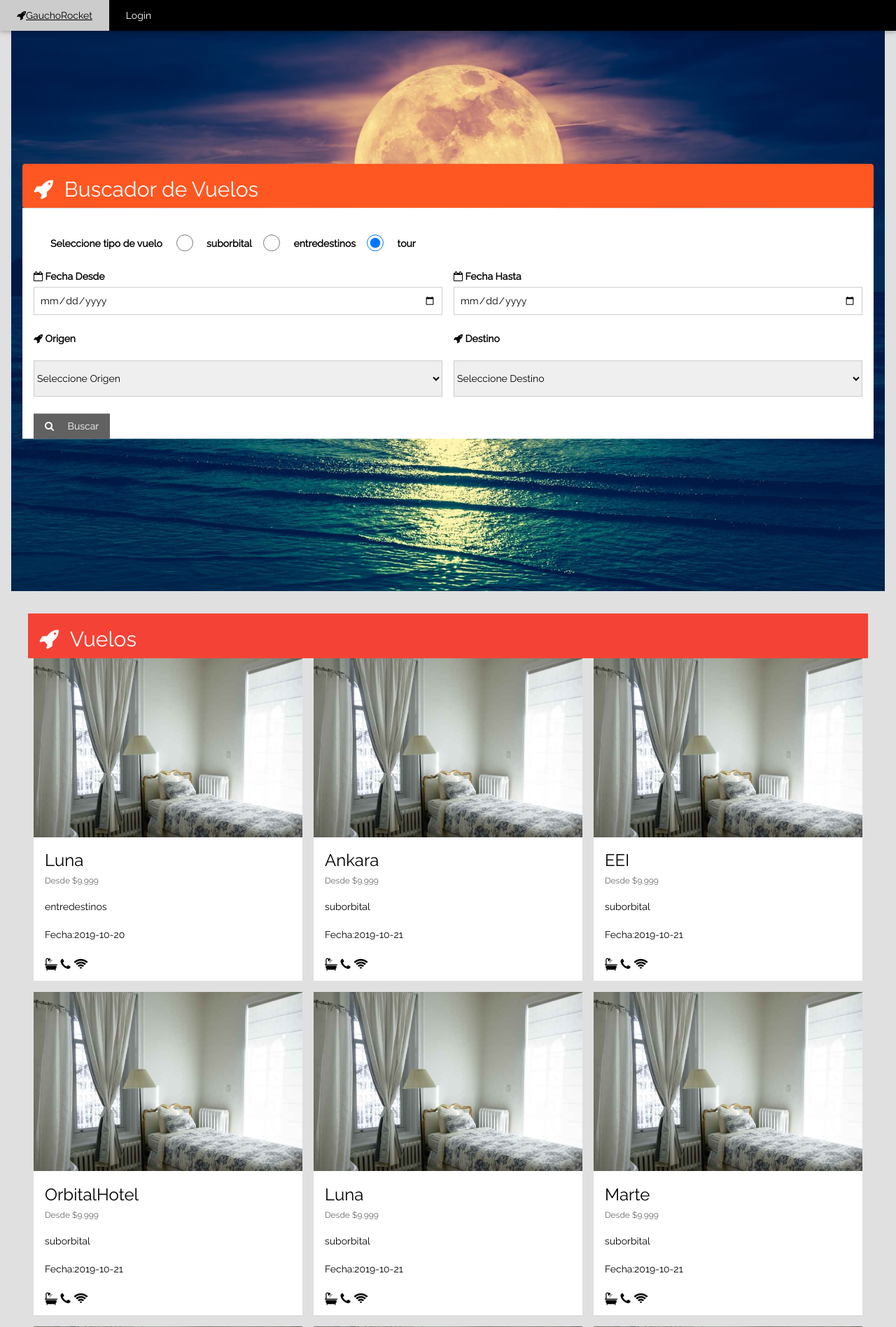
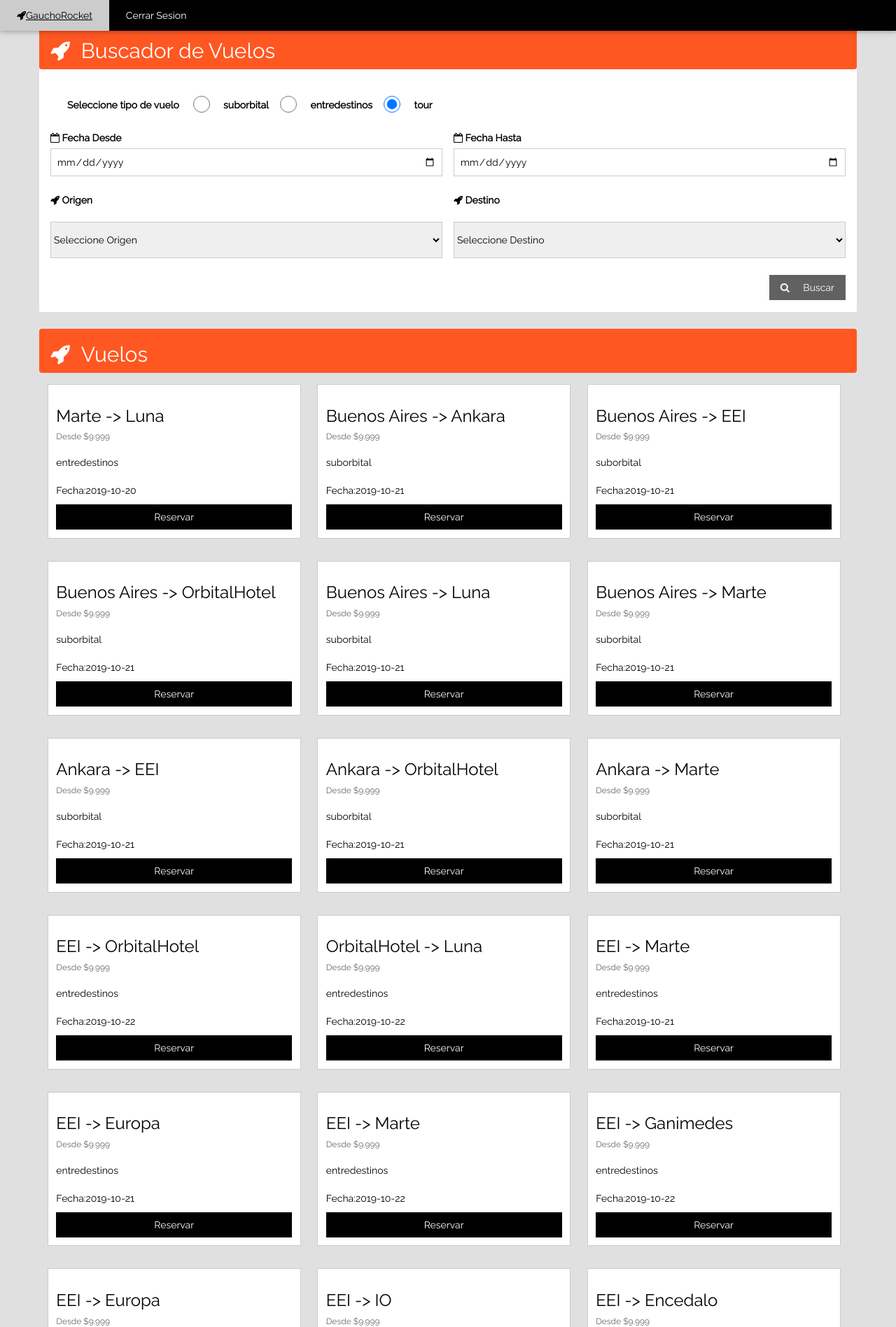
Before and after one commit to NicoCarrere96/gauchoRocket, a PHP site: page /GauchoRocket/home in a window 1280 px wide. Shown: the top 1897 px of the page at 70% size. Run offline with PHP 8.4, Linux system fonts and the light colour scheme; a user stored in the database is signed in; data comes from the database, SQL or seed files in the repository; some libraries are stand-ins or nearby versions.

Commit message:
Corrigo login y agregado de sesion al home

```diff
--- a/modelo/modelo_login.php
+++ b/modelo/modelo_login.php
@@ -6,7 +6,7 @@ function validarLogin($usuario, $password){
 
     $conn = getConexion();
 
-    $sql = "SELECT * FROM usuario WHERE email ='".$usuario."' AND password='".md5($password)."'";
+    $sql = "SELECT * FROM usuario WHERE nick ='".$usuario."' AND password='".md5($password)."'";
     $consulta = mysqli_query ($conn,$sql);
 
     if($user = mysqli_fetch_assoc($consulta)) {
--- a/public/db.sql
+++ b/public/db.sql
@@ -149,6 +149,7 @@ ALTER TABLE `tipo_vuelo`
 --
 ALTER TABLE `usuario`
   ADD UNIQUE KEY `nick` (`nick`),
+  ADD PRIMARY KEY (`dni`),
   ADD KEY `dni` (`dni`);
 
 --
@@ -175,8 +176,8 @@ ALTER TABLE `vuelo`
 --
 -- Constraints for table `persona`
 --
-ALTER TABLE `persona`
-  ADD CONSTRAINT `persona_ibfk_1` FOREIGN KEY (`dni`) REFERENCES `usuario` (`dni`);
+ALTER TABLE `usuario`
+  ADD CONSTRAINT `persona_ibfk_1` FOREIGN KEY (`usuario.dni`) REFERENCES `persona` (`persona.dni`);
 
 --
 -- Constraints for table `vuelo`
--- a/public/header.php
+++ b/public/header.php
@@ -12,14 +12,21 @@
     body,h1,h2,h3,h4,h5,h6 {font-family: "Raleway", Arial, Helvetica, sans-serif}
 </style>
 <body>
-
 <!-- Navbar -->
 <div class="w3-top">
     <div class="w3-bar w3-black w3-card">
-<!--        <a class="w3-bar-item w3-button w3-padding-large w3-hide-medium w3-hide-large w3-right" href="javascript:void(0)" onclick="myFunction()" title="Toggle Navigation Menu"><i class="fa fa-bars"></i></a>-->
+<!--    <a class="w3-bar-item w3-button w3-padding-large w3-hide-medium w3-hide-large w3-right" href="javascript:void(0)" onclick="myFunction()" title="Toggle Navigation Menu"><i class="fa fa-bars"></i></a>-->
         <a href="/GauchoRocket/home" class="w3-bar-item w3-button w3-padding-large"><i class="fa fa-rocket"></i>GauchoRocket</a>
-        <a href="/GauchoRocket/login" class="w3-bar-item w3-button w3-padding-large">Login</a>
+        <?php
+            session_start();
+            if(isset($_SESSION["logueado"])){
+                echo "<a href='/GauchoRocket/login?logout=1' class='w3-bar-item w3-button w3-padding-large'>Cerrar Sesion</a>";
+            } else {
+                echo "<a href='/GauchoRocket/login' class='w3-bar-item w3-button w3-padding-large'>Login</a>";
+            }
+        ?>
     </div>
 </div>
-<div class="w3-container w3-margin-top">
+
+<div class="w3-container w3-padding-large">
 <!-- Page content -->
--- a/vista/vista_home.php
+++ b/vista/vista_home.php
@@ -1,8 +1,5 @@
 
-<header class="w3-display-container w3-content" style="max-width:1500px;">
-    <img class="w3-image" src="img/fondo3.jpg" alt="" style="min-width:1000px" width=100%>
-
-    <div class="w3-display-left w3-padding w3-col">
+    <div class="w3-padding w3-margin">
         <div class="w3-container w3-deep-orange w3-round">
             <h2><i class="fa fa-rocket w3-margin-right"></i>Buscador de Vuelos</h2>
         </div>
@@ -55,33 +52,34 @@
                     </div>
                 </div>
 
-                <button name="btn-buscador" class="w3-button w3-dark-grey" type="submit"><i class="fa fa-search w3-margin-right"></i> Buscar</button>
+                <button name="btn-buscador" class="w3-button w3-dark-grey w3-margin-bottom w3-right" type="submit"><i class="fa fa-search w3-margin-right"></i> Buscar</button>
             </form>
         </div>
     </div>
-</header>
 
 
-<div class="w3-row-padding w3-margin w3-padding-16">
-      <div class="w3-container w3-red">
+
+
+    <div class="w3-margin w3-container">
+        <div class="w3-container w3-deep-orange w3-round">
           <h2><i class="fa fa-rocket w3-margin-right"></i>Vuelos</h2>
         </div>
-
+        <div class='w3-row'>
             <?php
                 foreach ( $vuelos as $vuelo){
-        echo   "<div class='w3-third w3-margin-bottom'>
-                    <img src='img/hab_simple.jpg' alt='Luna' style='width:100%'>
-                    <div class='w3-container w3-white'>
-                        <h3>". $vuelo['destino'] ."</h3>
+                    echo   "<div class='w3-third w3-section w3-border w3-white' style='margin: 1% 1%; width: 31%; padding: 1%'>
+                                    <h3>". $vuelo['origen'] ." -> ".$vuelo['destino'] ."</h3>
                                     <h6 class='w3-opacity'>Desde $9.999</h6>
                                     <p>". $vuelo['tipo'] ."</p>
-                        <p>Fecha:". $vuelo['fecha'] ."</p>
-                        <p class='w3-large'><i class='fa fa-bath'></i> <i class='fa fa-phone'></i> <i class='fa fa-wifi'></i></p>
-                <!--   <button class='w3-button w3-block w3-black w3-margin-bottom'>Elegir Habitacion</button>-->
-                    </div>
-                </div>";
+                                    <p>Fecha:". $vuelo['fecha'] ."</p>";
+                                if(isset($_SESSION["logueado"])){
+                                    echo "<button class='w3-button w3-block w3-black w3-auto'>Reservar</button>";
+                                }
+                    echo    "</div>";
+
                 }
             ?>
+        </div>
     </div>
 
 
@@ -98,6 +96,3 @@
             <p><button class="w3-button w3-black w3-padding-large" type="submit">Enviar Mensaje</button></p>
         </form>
     </div>
-</div>
-</body>
-</html>
--- a/vista/vista_login.php
+++ b/vista/vista_login.php
@@ -9,7 +9,7 @@
 
 							<form action="/GauchoRocket/login" method="post">
 								<div class="form-group">
-									<input type="email" class="form-control input-lg" name="email" placeholder="Email" required>
+									<input type="text" class="form-control input-lg" name="nick" placeholder="Usuario" required>
 								</div>
 								<div class="form-group">
 									<input type="password" class="form-control input-lg" name="password" placeholder="Password" required>
```
Also changed, not shown: controlador/controlador_login.php (+6 -1 lines), public/img/fondo.jpg (renamed from img/fondo.jpg), public/img/fondo2.jpg (renamed from img/fondo2.jpg), public/img/fondo3.jpg (renamed from img/fondo3.jpg), public/img/hab_doble.jpg (renamed from img/hab_doble.jpg), public/img/hab_lujo.jpg (renamed from img/hab_lujo.jpg), public/img/hab_simple.jpg (renamed from img/hab_simple.jpg), public/img/hotel.jpg (renamed from img/hotel.jpg), public/img/luna.jpg (renamed from img/luna.jpg), 1 other file. Lines whose indentation alone changed are shown as unchanged.
